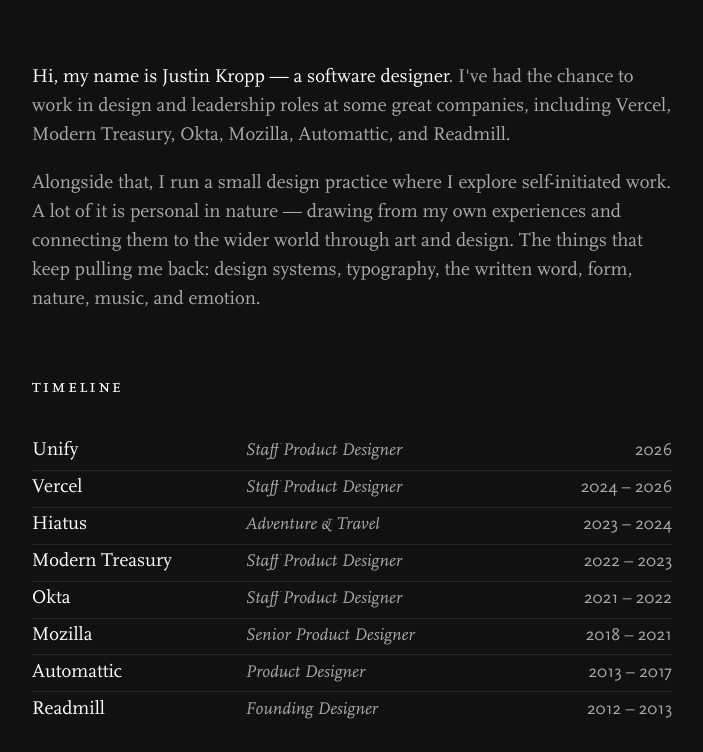
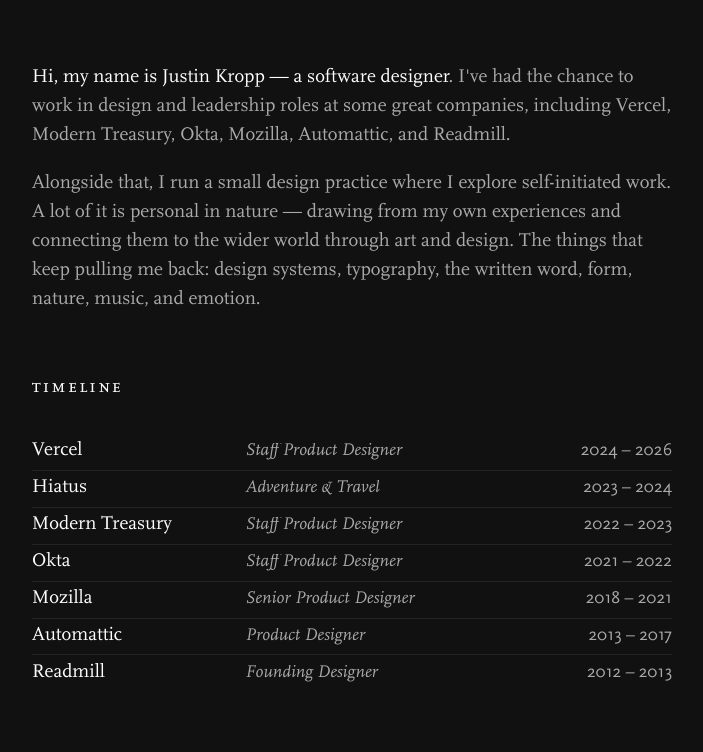
Before and after one commit to justinkropp/justinkropp, a website: page index.html in a window 1280 px wide. Shown: the top 752 px of the page, without its empty margins (32-735 px from the left). Drawn offline with Linux system fonts and the light colour scheme.

Commit message:
Update index.html

```diff
--- a/index.html
+++ b/index.html
@@ -30,11 +30,6 @@
                     <h2>Timeline</h2>
                 </header>
                 <ul>
-                    <li>
-                        <h2>Unify</h2>
-                        <h3>Staff Product Designer</h3>
-                        <p>2026</p>
-                    </li>
                     <li>
                         <h2>Vercel</h2>
                         <h3>Staff Product Designer</h3>
```
